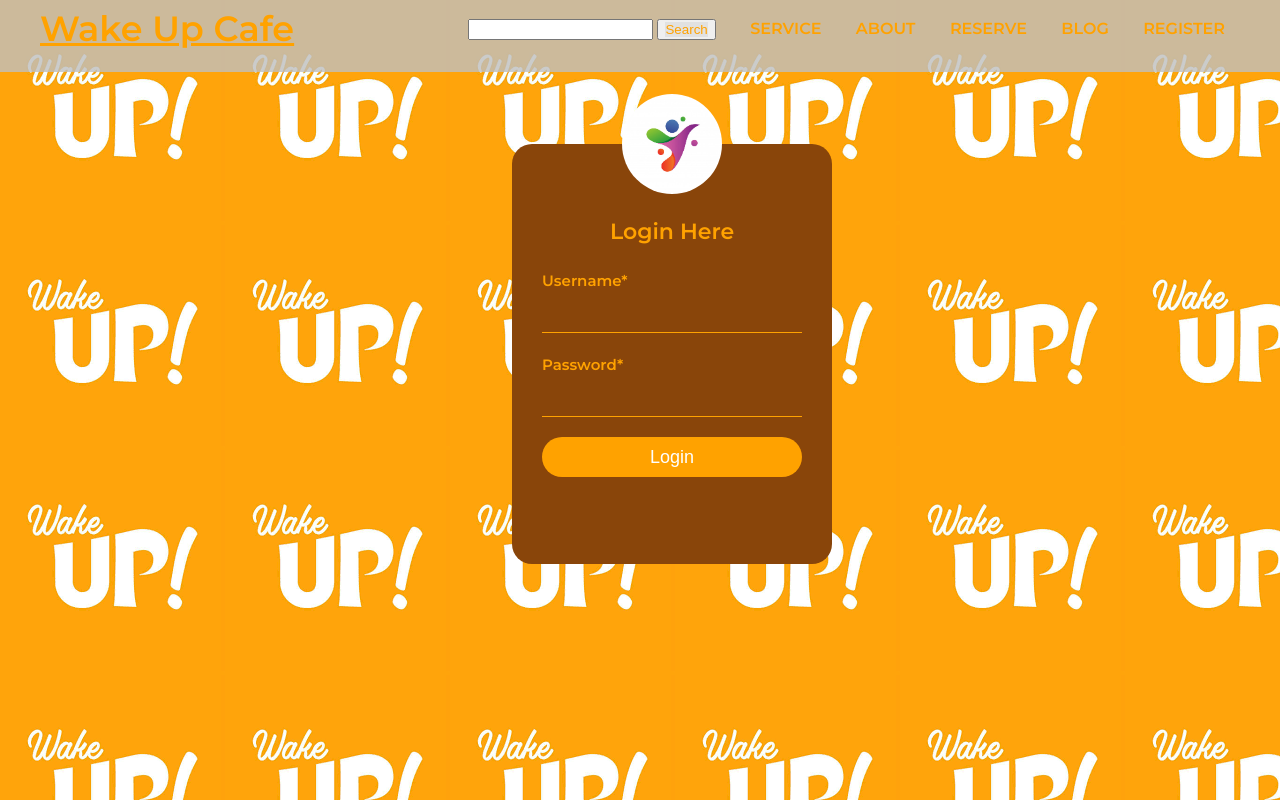
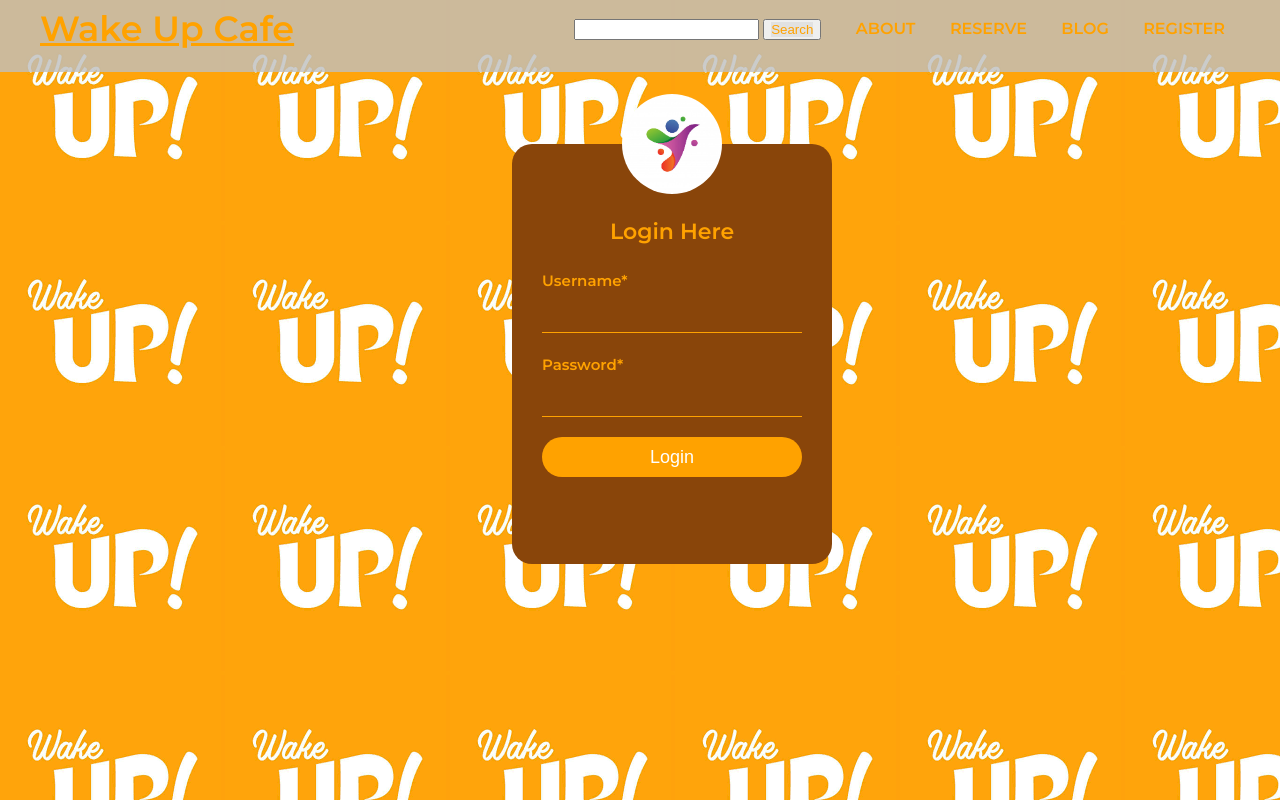
Before and after one commit to nairabarseghyan/restaurant, a Django app: page /accounts/login in a window 1280 px wide. Run offline with Django 3.2, Linux system fonts and the light colour scheme; some libraries are stand-ins or nearby versions.

Commit message:
changes html

```diff
--- a/accounts/templates/all_upper.html
+++ b/accounts/templates/all_upper.html
@@ -24,7 +24,7 @@
                                 <a class="nav_lnk">Search</a>
                             </button>
                         </form>
-                        <li class="nav__link" href="#"><a class="nav__lnk" href="/service">Service</a>
+                        {% block services %}<li class="nav__link" href="#"><a class="nav__lnk" href="/service">Service</a>
                             <ul >
                                 {% block viptables %}<li class="nav_lnk"><a class="nav_lnk"  href="/viptables">VIP Tables</a>
                                     <ul>
@@ -47,7 +47,7 @@
                                     </ul>
                                 </li> {% endblock %}
                             </ul>
-                        </li>
+                        </li>{% endblock %}
                         <li class="nav__link" ><a class="nav__lnk" href="#">About</a></li>
                         <li class="nav__link" ><a class="nav__lnk" href="/reservation">Reserve</a></li>
                         <li class="nav__link" ><a class="nav__lnk" href="/blog">Blog</a></li>
--- a/accounts/templates/registration/login.html
+++ b/accounts/templates/registration/login.html
@@ -7,7 +7,7 @@
 
 {% block upper %} abc {% endblock %}
 {% block login %}  {% endblock %}
-
+{% block services %}{% endblock %}
 {% block all %}
 
     <body >
--- a/accounts/templates/signup.html
+++ b/accounts/templates/signup.html
@@ -8,6 +8,7 @@
 {% endblock %}
 
 {% block upper %} regback {% endblock %}
+{% block services %}{% endblock %}
 
 
 {% block all %}
```
